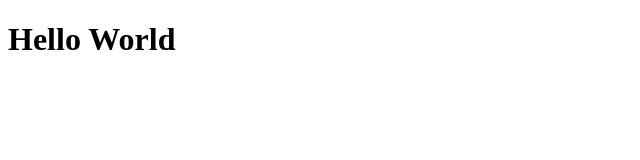
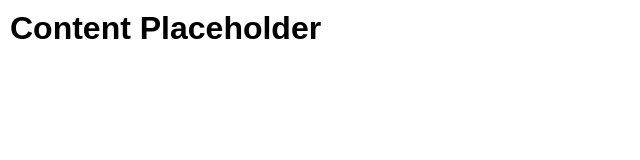
Before and after one commit to Timi-Leyin/smart-helmet, a plain HTML site: page index.html in a window 1280 px wide. Shown: the whole page, without its empty margins (0-640 px from the left). Drawn offline with Linux system fonts and the light colour scheme.

Commit message:
Sass Folder Structure

```diff
--- a/index.html
+++ b/index.html
@@ -8,6 +8,21 @@
     <title>Smart Helmet</title>
 </head>
 <body>
-    <h1>Hello World</h1>
+
+<div data-placeholder="wrapper" data-placholder-status="active" >
+    <h1 data-placeholder="content" data-placeholder-type="fade-up">Content Placeholder</h1>
+</div>
+
+
+
+    <header id="header">
+
+
+
+    </header>
+
+
+
+
 </body>
 </html>
--- a/sass/component/_content-placeholder.scss
+++ b/sass/component/_content-placeholder.scss
@@ -0,0 +1,26 @@
+*[data-placeholder="wrapper"]{
+    position: relative;
+    width: 100%;
+    padding: 10px;
+    background: linear-gradient(45deg, $black, #ddd, #eee, #eee);
+    height: 100%;
+    border-radius: 3px;
+}
+
+
+
+*[data-placeholder="content"]{
+opacity:0;
+@include transition();
+}
+
+
+*[data-placholder-status="active"]{
+background: transparent !important;
+}
+
+
+*[data-placholder-status="active"] *[data-placeholder="content"] {
+    opacity: 1;
+    color: inherit;
+}
--- a/sass/mixins/_.reset.scss
+++ b/sass/mixins/_.reset.scss
@@ -1,3 +1,8 @@
-h1{
-    color:$black
+*{
+    margin: 0;
+    padding: 0;
+    border-sizing:border-box;
+    scroll-behavior: smooth;
+    // color: white;
+    font-family: sans-serif;
 }
--- a/sass/mixins/_index.scss
+++ b/sass/mixins/_index.scss
@@ -1 +1 @@
-@import "./varables", "./.reset";
+@import "./varables", "./.reset", "./mixins";
--- /dev/null
+++ b/sass/mixins/_mixins.scss
@@ -0,0 +1,3 @@
+@mixin transition($duration:0.4s, $delay:0,$easing:ease-out, $property:all) {
+    transition: $duration $delay $easing $property;
+}
--- a/sass/mixins/_varables.scss
+++ b/sass/mixins/_varables.scss
@@ -1,4 +1 @@
 $black:#000;
-p{
-    color:$black
-}
--- a/sass/section/_features.scss
+++ /dev/null
@@ -1,3 +0,0 @@
-h3{
-    color: $black;
-}
--- a/sass/section/_header.scss
+++ /dev/null
@@ -1,3 +0,0 @@
-h2{
-    color: $black;
-}
--- a/sass/section/_index.scss
+++ b/sass/section/_index.scss
@@ -1,3 +1,3 @@
 @use "../mixins/index" as *;
 @use "../component/index" as *;
-@import "../section/header", "../section/features" ;
+@import "../section/header", "../section/features" , "./loader";
--- a/sass/style.scss
+++ b/sass/style.scss
@@ -1,2 +1,8 @@
+/*
+sass --watch sass/style.scss css/style.css
+
+*/
+
 @forward  "./mixins/index";
 @forward  "./section/index";
+@forward  "./component/index";
```
Also changed, not shown: css/style.css, sass/section/_loader.scss (added), 1 other file.
